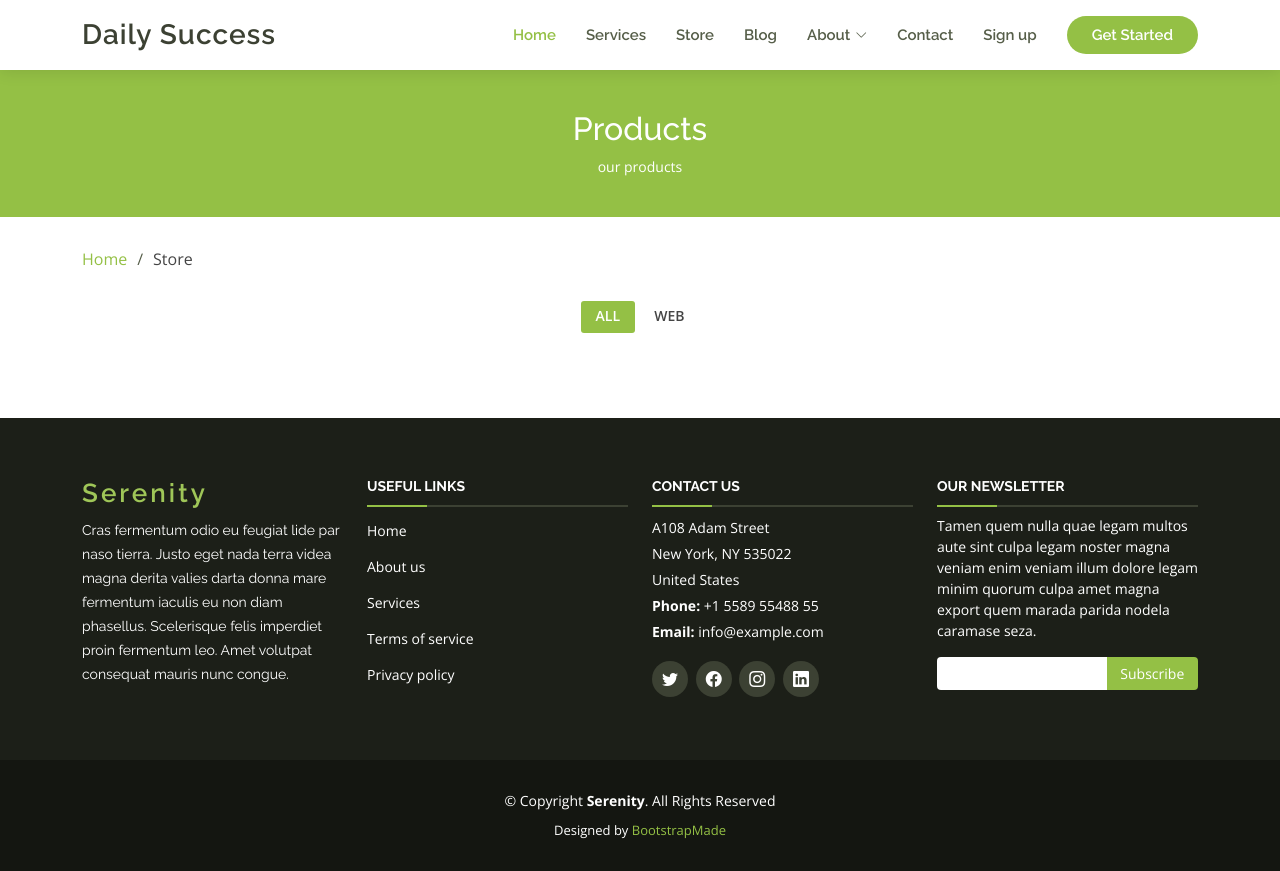
After one commit to jisungs/daily_success, a Django app: page /store/ in a window 1280 px wide. The commit adds this page. Run offline with Django 4.2, Linux system fonts and the light colour scheme; data that the repository does not hold is empty; some libraries are stand-ins or nearby versions.

Commit message:
hero 이미지 교체, 스토어 앱에서 상품 표시 되도록 수정, 필터 메뉴 작동하도록 동적 css selector를 활용하여 필터 기능 제작

```diff
--- a/config/urls.py
+++ b/config/urls.py
@@ -22,6 +22,7 @@ from django.conf import settings
 urlpatterns = [
     path('admin/', admin.site.urls),
     path('', views.home, name="home"),
+    path('store/', include('store.urls')),
 ]
 
 urlpatterns += static(settings.STATIC_URL, document_root = settings.STATIC_ROOT)
--- /dev/null
+++ b/store/urls.py
@@ -0,0 +1,7 @@
+
+from django.urls import path
+from . import views
+
+urlpatterns = [
+    path('', views.store, name="store"),
+]
--- a/store/views.py
+++ b/store/views.py
@@ -1,3 +1,16 @@
 from django.shortcuts import render
+from .models import Product
+from category.models import Category
 
 # Create your views here.
+
+def store(request):
+    products = Product.objects.all().filter(is_available=True)
+    categories = Category.objects.all()
+
+    context = {
+        'products' : products,
+         'categories' : categories,
+    }
+
+    return render(request, 'store/store.html', context)
--- a/templates/home.html
+++ b/templates/home.html
@@ -6,8 +6,8 @@
   <!-- ======= Hero Section ======= -->
   <section id="hero">
     <div class="hero-container" data-aos="fade-up">
-      <h1>Welcome to Serenity</h1>
-      <h2>We are team of talented designers making websites with Bootstrap</h2>
+      <h1>일상성공에 오신것을 환영합니다</h1>
+      <h2>저희는 여러분의 일상을 성공으로 이끌어 드리는 서비스를 만들고 있습니다</h2>
       <a href="#about" class="btn-get-started scrollto">Get Started</a>
     </div>
   </section><!-- End Hero -->
@@ -121,7 +121,7 @@
                 <p>store link</p>
                 <div class="portfolio-links">
                   <a href="{% static 'assets/img/portfolio/portfolio-1.jpg'%}" data-gallery="portfolioGallery" class="portfolio-lightbox" title="App 1"><i class="bx bx-plus"></i></a>
-                  <a href="portfolio-details.html" title="More Details"><i class="bx bx-link"></i></a>
+                  <a href="#" title="More Details"><i class="bx bx-link"></i></a>
                 </div>
               </div>
             </div>
--- a/templates/includes/navbar.html
+++ b/templates/includes/navbar.html
@@ -4,9 +4,7 @@
     <div class="container d-flex align-items-center justify-content-between">
 
       <div class="logo">
-        <h1 class="text-light"><a href="index.html">Serenity</a></h1>
-        <!-- Uncomment below if you prefer to use an image logo -->
-        <!-- <a href="index.html"><img src="img/logo.png" alt="" class="img-fluid"></a>-->
+        <h1 class="text-light"><a href="index.html">Daily Success</a></h1>
       </div>
 
       <nav id="navbar" class="navbar">
@@ -14,20 +12,12 @@
           <li><a class="active" href="index.html">Home</a></li>
           <li><a href="services.html">Services</a></li>
           {% comment %} <li><a href="pricing.html">Pricing</a></li> {% endcomment %}
+          <li><a href="blog.html">Store</a></li>
           <li><a href="blog.html">Blog</a></li>
           <li class="dropdown"><a href="#"><span>About</span> <i class="bi bi-chevron-down"></i></a>
             <ul>
               <li><a href="about.html">About</a></li>
               <li><a href="team.html">Team</a></li>
-              <li class="dropdown"><a href="#"><span>Deep Drop Down</span> <i class="bi bi-chevron-right"></i></a>
-                <ul>
-                  <li><a href="#">Deep Drop Down 1</a></li>
-                  <li><a href="#">Deep Drop Down 2</a></li>
-                  <li><a href="#">Deep Drop Down 3</a></li>
-                  <li><a href="#">Deep Drop Down 4</a></li>
-                  <li><a href="#">Deep Drop Down 5</a></li>
-                </ul>
-              </li>
             </ul>
           </li>
           <li><a href="contact.html">Contact</a></li>
--- /dev/null
+++ b/templates/store/store.html
@@ -0,0 +1,70 @@
+
+{% extends 'base.html'%}
+
+
+{% block content %}
+
+<main id="main">
+
+    <!-- ======= Breadcrumbs ======= -->
+    <section id="breadcrumbs" class="breadcrumbs">
+      <div class="breadcrumb-hero">
+        <div class="container">
+          <div class="breadcrumb-hero">
+            <h2>Products</h2>
+            <p>our products </p>
+          </div>
+        </div>
+      </div>
+      <div class="container">
+        <ol>
+          <li><a href="index.html">Home</a></li>
+          <li>Store</li>
+        </ol>
+      </div>
+    </section><!-- End Breadcrumbs -->
+
+    <!-- ======= Portfolio Section ======= -->
+    <section id="portfolio" class="portfolio">
+      <div class="container">
+
+        <div class="row">
+          <div class="col-lg-12 d-flex justify-content-center" data-aos="fade-up">
+            <ul id="portfolio-flters">
+              <li data-filter="*" class="filter-active">All</li>
+              {% for category in categories%}
+              <li data-filter=".filter-{{category.slug}}">{{category.category_name}}</li>
+              {% endfor %}
+              <li data-filter=".filter-web">Web</li>
+
+            </ul>
+          </div>
+        </div>
+
+        <div class="row portfolio-container" data-aos="fade-up">
+
+            {% for product in products %}
+            <div class="col-lg-4 col-md-6 portfolio-item filter-{{product.category.slug}}">
+                <div class="portfolio-wrap">
+                <img src="{{product.images.url}}" class="img-fluid" alt="">
+                <div class="portfolio-info">
+                    <h4>{{product.product_name}}</h4>
+                    <h4>{{product.price}}원</h4>
+                    <p>smartstore</p>
+                    <div class="portfolio-links">
+                    <a href="assets/img/portfolio/portfolio-1.jpg" data-gallery="portfolioGallery" class="portfolio-lightbox" title="App 1"><i class="bx bx-plus"></i></a>
+                    <a href="portfolio-details.html" title="More Details"><i class="bx bx-link"></i></a>
+                    </div>
+                </div>
+                </div>
+            </div>
+            {% endfor %}
+
+        </div>
+
+      </div>
+    </section><!-- End Portfolio Section -->
+
+  </main><!-- End #main -->
+
+{% endblock %}
```
Also changed, not shown: 1 other file.
